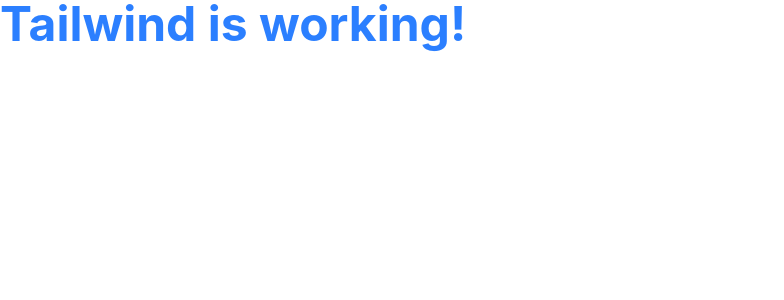
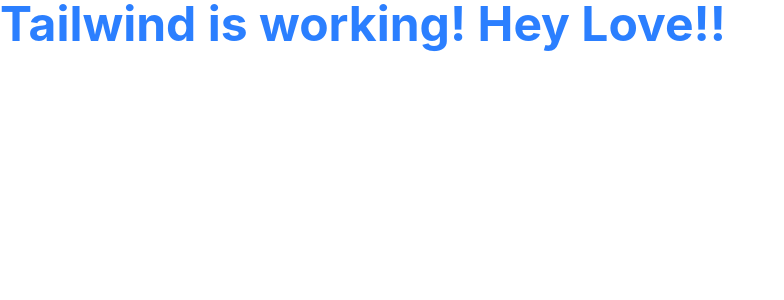
Before and after one commit to Euni-B/pivot-capstone, a React (Vite) app: page / in a window 1280 px wide. Shown: the top 300 px of the page, without its empty margins (0-784 px from the left). Built offline with nearby package versions, Linux system fonts and the light colour scheme.

Commit message:
tailwind installation update

```diff
--- a/src/App.tsx
+++ b/src/App.tsx
@@ -1,7 +1,7 @@
 function App() {
   return (
     <div className="text-5xl font-bold text-blue-500">
-      Tailwind is working!
+      Tailwind is working! Hey Love!!
     </div>
   )
 }
```
